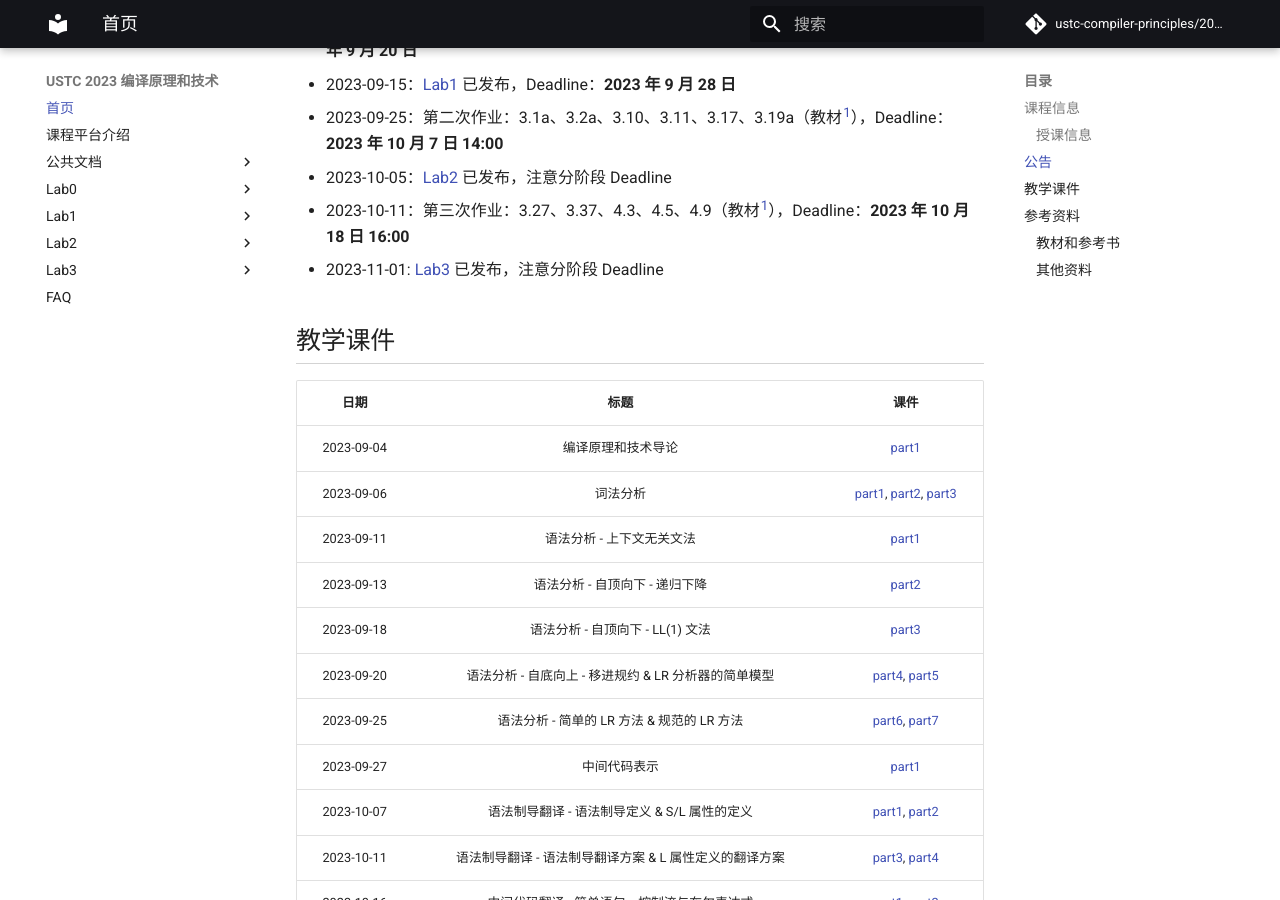
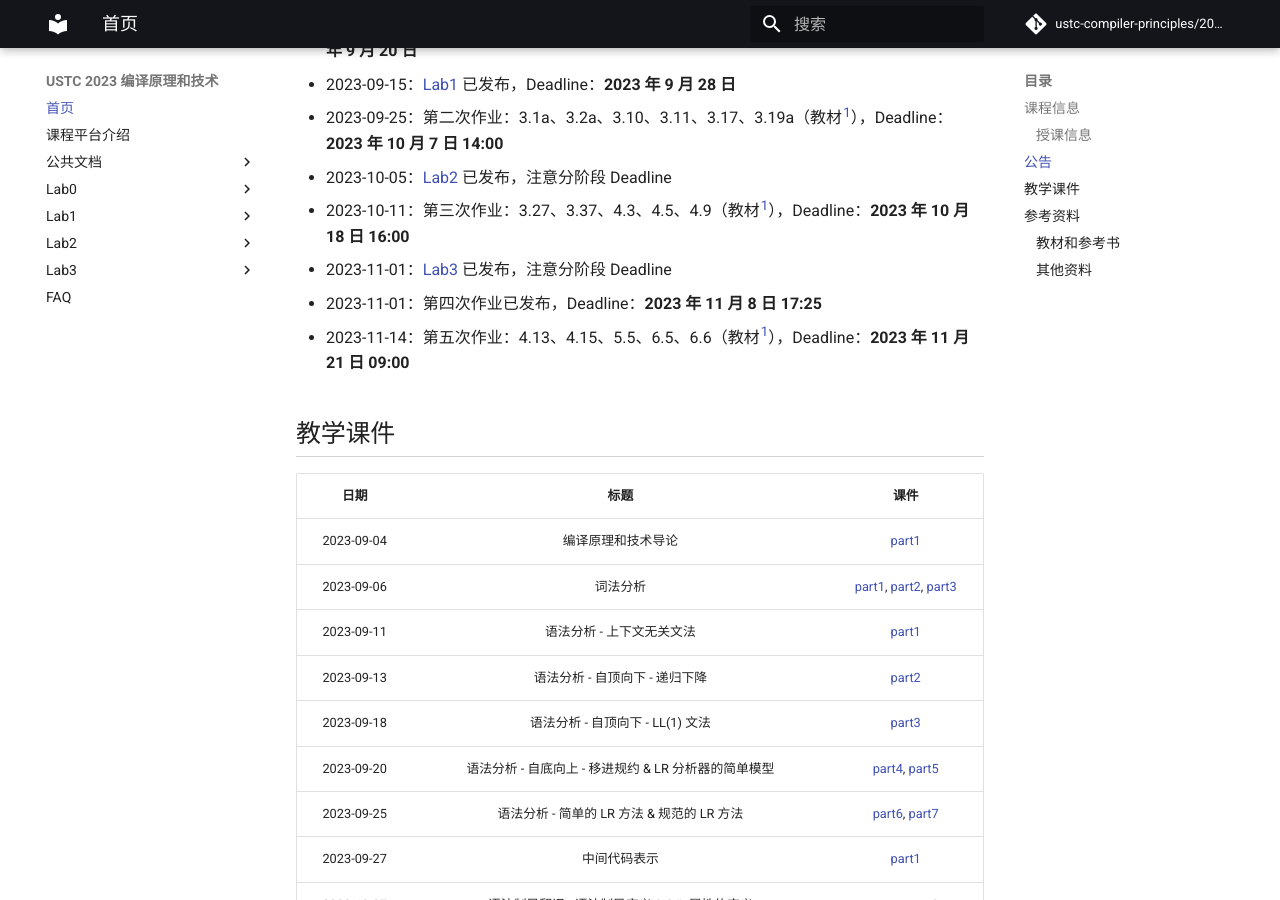
Before and after one commit to ustc-compiler-principles/2023, an MkDocs documentation site: the page built from docs/README.md, in a window 1280 px wide and 900 px high, scrolled down 1181 px. Built offline with MkDocs 1.6.1 and Material for MkDocs 9.7.7, drawn with Linux system fonts in a browser that asks for light colours; comment, search, counter and statistics services are not loaded.

Commit message:
add hw info

```diff
--- a/docs/README.md
+++ b/docs/README.md
@@ -38,7 +38,9 @@
 - 2023-09-25：第二次作业：3.1a、3.2a、3.10、3.11、3.17、3.19a（教材[<sup>1</sup>](#textbook)），Deadline：**2023 年 10 月 7 日 14:00**
 - 2023-10-05：[Lab2](lab2/index.md) 已发布，注意分阶段 Deadline
 - 2023-10-11：第三次作业：3.27、3.37、4.3、4.5、4.9（教材[<sup>1</sup>](#textbook)），Deadline：**2023 年 10 月 18 日 16:00**
-- 2023-11-01: [Lab3](lab3/index.md) 已发布，注意分阶段 Deadline
+- 2023-11-01：[Lab3](lab3/index.md) 已发布，注意分阶段 Deadline
+- 2023-11-01：第四次作业已发布，Deadline：**2023 年 11 月 8 日 17:25**
+- 2023-11-14：第五次作业：4.13、4.15、5.5、6.5、6.6（教材[<sup>1</sup>](#textbook)），Deadline：**2023 年 11 月 21 日 09:00**
 
 ## 教学课件
 
```
